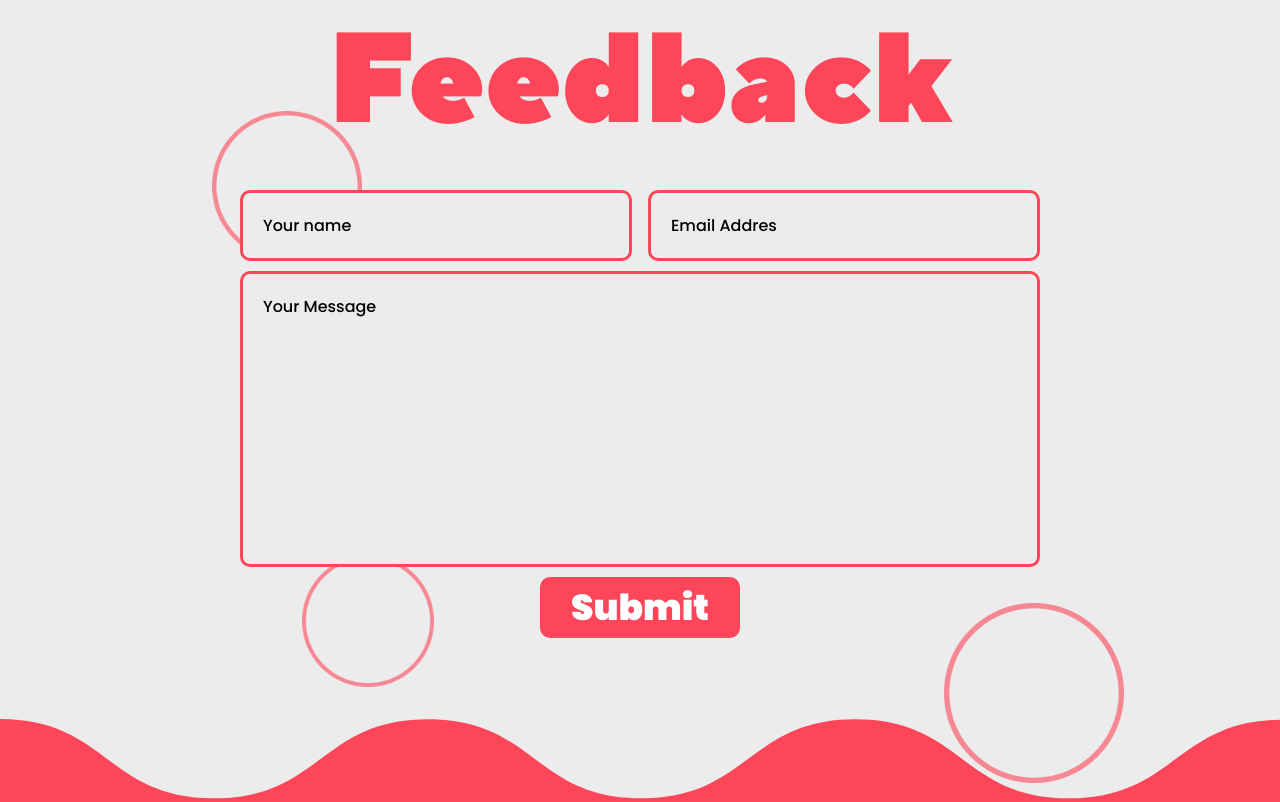
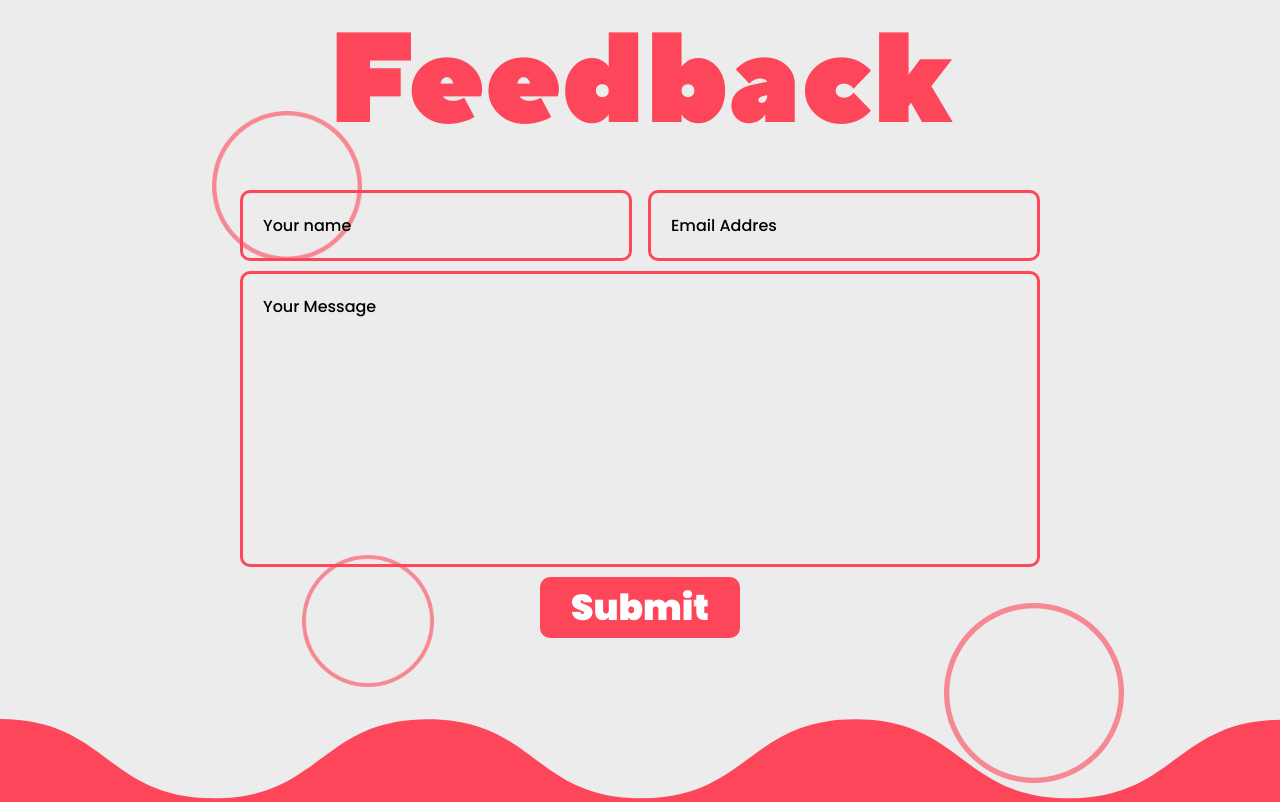
Before and after one commit to Sh6lok/SodaDrink, a PHP site: page / in a window 1280 px wide. Shown: the part 3387-4189 px from the top of the page. Run offline with PHP 8.4, Linux system fonts and the light colour scheme.

Commit message:
Update style.css

```diff
--- a/style.css
+++ b/style.css
@@ -579,7 +579,6 @@ body{
     width: 100%;
     height: 100%;
     padding: 20px;
-    background-color: #ECECEC;
     border: #FD4659 solid 3px;
     border-radius: 10px;
 }
@@ -591,7 +590,6 @@ body{
 }
 
 .textarea-filed textarea{
-    background-color: #ECECEC;
     width: 100%;
     padding: 20px;
     resize: none;
```
